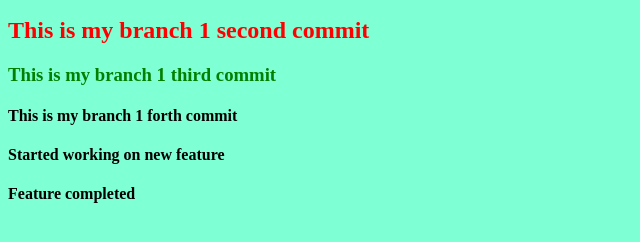
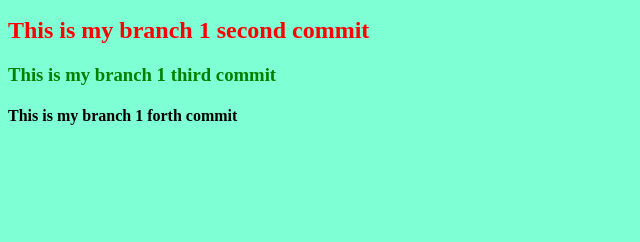
Before and after one commit to ayushraval24/advance-git, a plain HTML site: page index.html in a window 1280 px wide. Shown: the part 110-352 px from the top of the page, without its empty margins (0-640 px from the left). Drawn offline with Linux system fonts and the light colour scheme.

Commit message:
html changes

```diff
--- a/index.html
+++ b/index.html
@@ -16,9 +16,5 @@
     <h3>This is my branch 1 third commit</h3>
 
     <h4>This is my branch 1 forth commit</h4>
-
-    <h4>Started working on new feature</h4>
-
-    <h4>Feature completed</h4>
 </body>
 </html>
```
